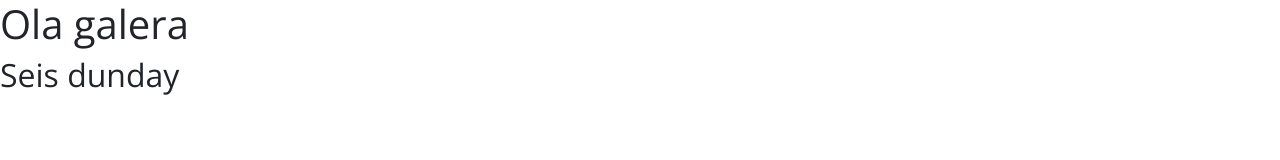
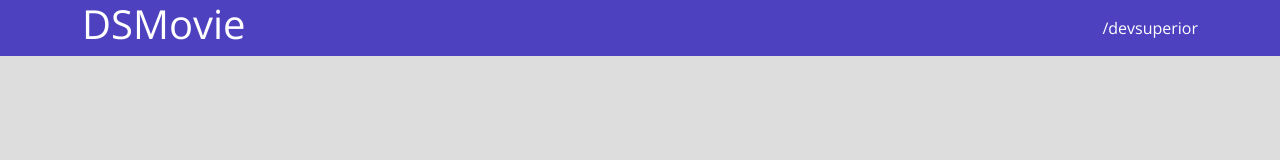
Before and after one commit to luiz-eduardo-rosa/dsmovie, a plain HTML site: page index.html in a window 1280 px wide. Drawn offline with nearby package versions, Linux system fonts and the light colour scheme.

Commit message:
Parte superior 1

```diff
--- a/css/styles.css
+++ b/css/styles.css
@@ -1,5 +1,26 @@
 @import url('https://fonts.googleapis.com/css2?family=Open+Sans:wght@300;400;700&display=swap');
 
 * {
+    box-sizing: border-box;
     font-family: 'Open Sans', sans-serif;
 }
+
+html, body {
+    background: #ddd;
+}
+
+header {
+    background-color: #4D41C0;
+    color : #fff;
+}
+
+nav {
+    display: flex;
+    align-items: center;
+    justify-content: space-between;
+}
+
+a, a:hover {
+    text-decoration: none;
+    color: unset;
+}
--- a/index.html
+++ b/index.html
@@ -12,7 +12,11 @@
 
 </head>
 <body>
-    <h1>Ola galera</h1>
-    <h2> Seis dunday</h2>
+    <header>
+        <nav class="container">
+            <h1>DSMovie</h1>
+            <a href="https://github.com/devsuperior">/devsuperior</a>
+        </nav>
+    </header>
 </body>
 </html>
```
